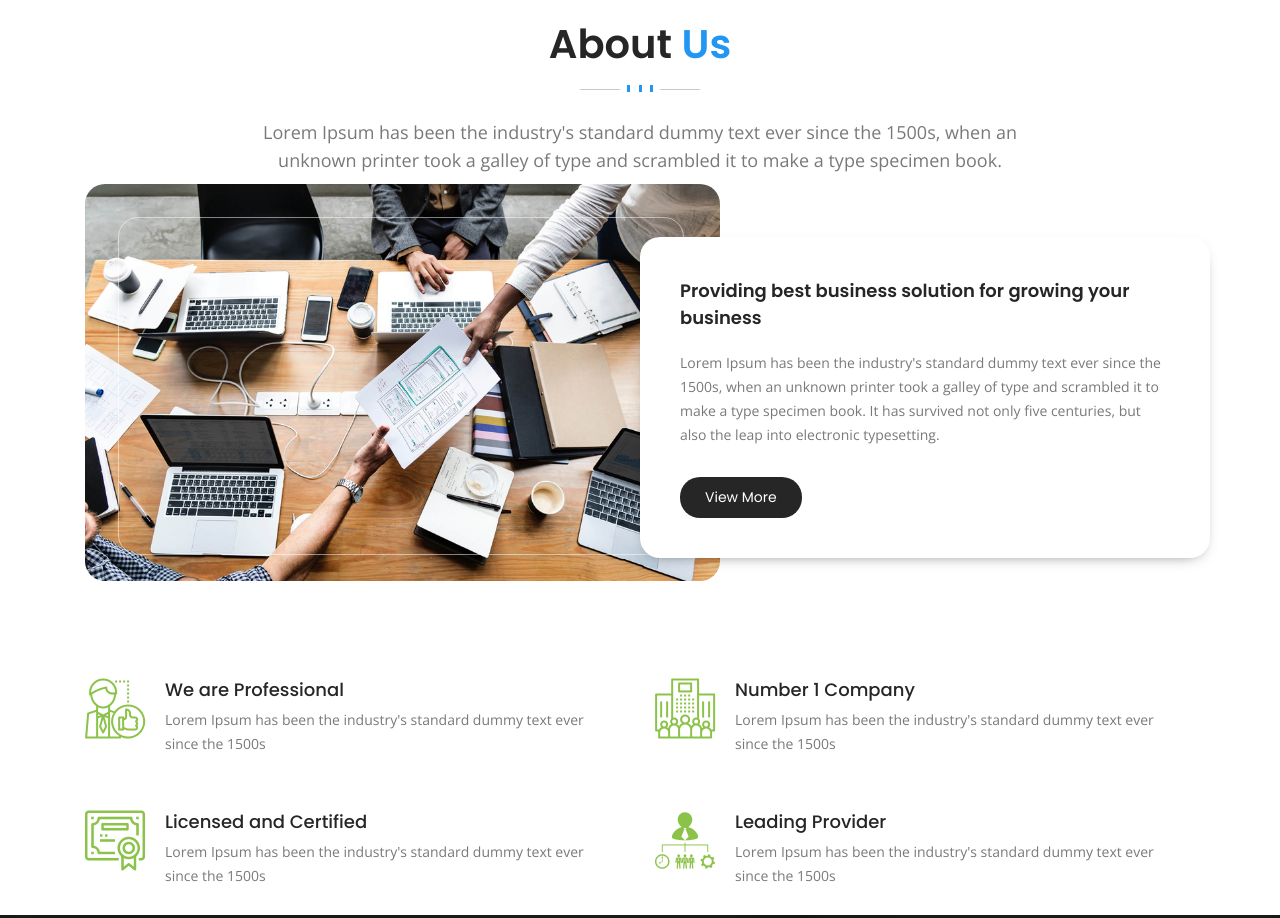
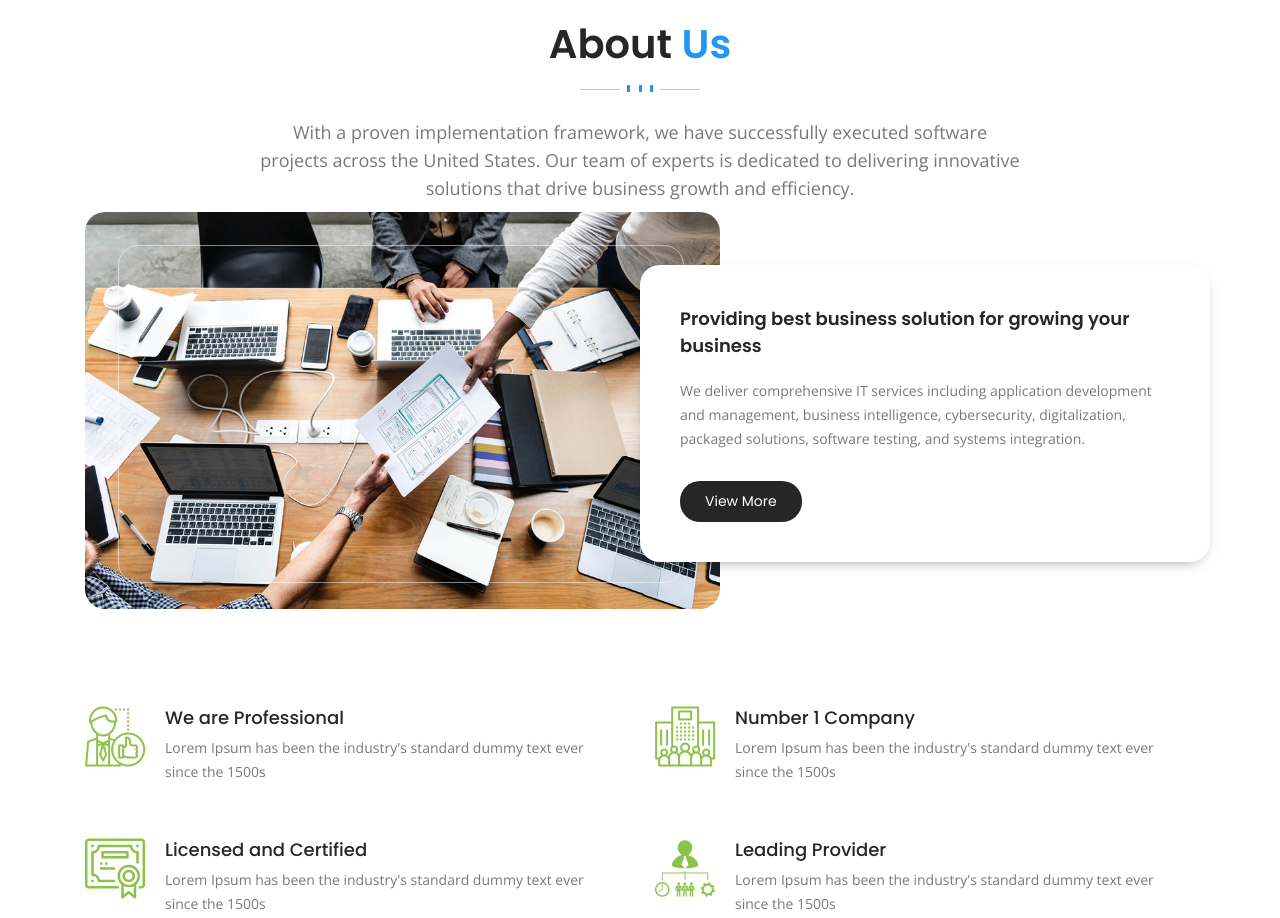
Before and after one commit to kalyanbabuTeja/QI, a plain HTML site: page index.html in a window 1280 px wide. Shown: the part 919-1837 px from the top of the page. Drawn offline with nearby package versions, Linux system fonts and the light colour scheme.

Commit message:
text updated in about

```diff
--- a/index.html
+++ b/index.html
@@ -281,7 +281,7 @@
           </ul>
         </div>
         <div class="heading_content">
-          Lorem Ipsum has been the industry's standard dummy text ever since the 1500s, when an unknown printer took a galley of type and scrambled it to make a type specimen book.
+          With a proven implementation framework, we have successfully executed software projects across the United States. Our team of experts is dedicated to delivering innovative solutions that drive business growth and efficiency.
         </div>
       </div>
       <div class="col-lg-12 col-md-12 col-xs-12 content_sec">
@@ -289,7 +289,7 @@
           <div class="col-lg-7 col-md-6 col-sm-12 col-xs-12 img-area"> <img class="img_sec" src="img/parallax_3.jpg" alt="About" /> </div>
           <div class="col-lg-6 col-md-6 col-sm-12 col-xs-12 content-area">
             <h5>Providing best business solution for growing your business</h5>
-            <p>Lorem Ipsum has been the industry's standard dummy text ever since the 1500s, when an unknown printer took a galley of type and scrambled it to make a type specimen book. It has survived not only five centuries, but also the leap into electronic typesetting.</p>
+            <p>We deliver comprehensive IT services including application development and management, business intelligence, cybersecurity, digitalization, packaged solutions, software testing, and systems integration.</p>
             <a class="defualt-button view_more" href="about-us.html">View More</a> </div>
         </div>
       </div>
```
